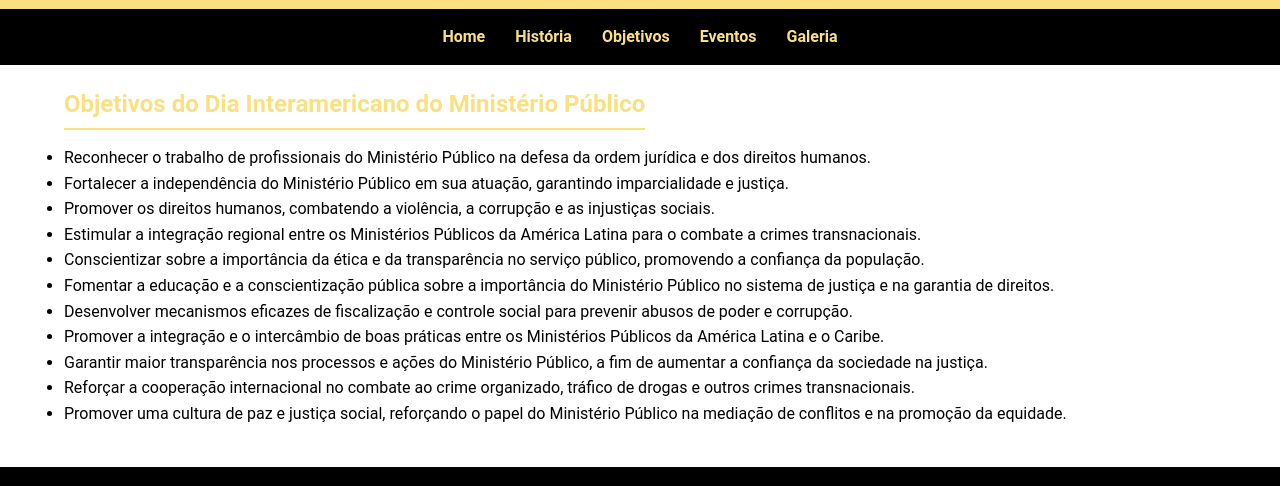
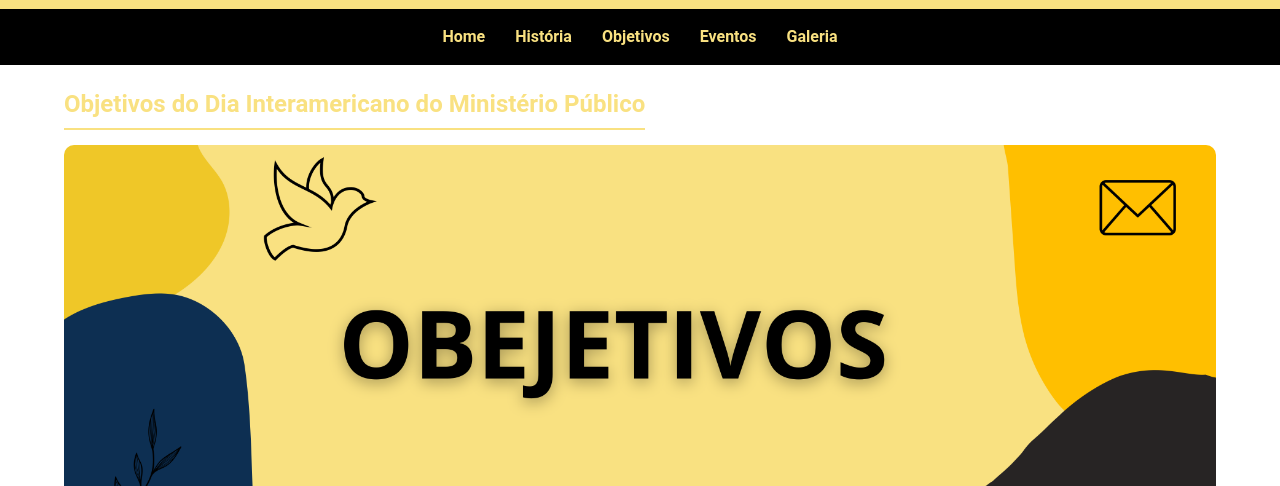
Before and after one commit to H3nriqu3son/ministerio, a plain HTML site: page objetivos.html in a window 1280 px wide. Shown: the part 87-573 px from the top of the page. Drawn offline with Linux system fonts and the light colour scheme.

Commit message:
Update objetivos.html

```diff
--- a/objetivos.html
+++ b/objetivos.html
@@ -31,6 +31,7 @@
         <section id="objetivos">
             <h2>Objetivos do Dia Interamericano do Ministério Público</h2>
             <ul>
+                <img src="021 de outurbro dia a internacional.png" alt="Ministério Público" style="width:100%; border-radius:10px;">
                 <li>Reconhecer o trabalho de profissionais do Ministério Público na defesa da ordem jurídica e dos direitos humanos.</li>
                 <li>Fortalecer a independência do Ministério Público em sua atuação, garantindo imparcialidade e justiça.</li>
                 <li>Promover os direitos humanos, combatendo a violência, a corrupção e as injustiças sociais.</li>
```
